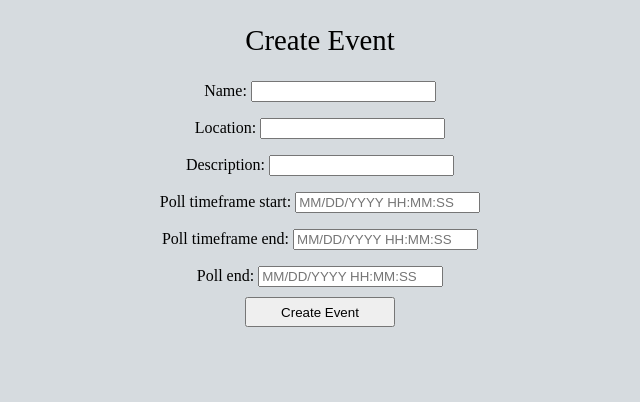
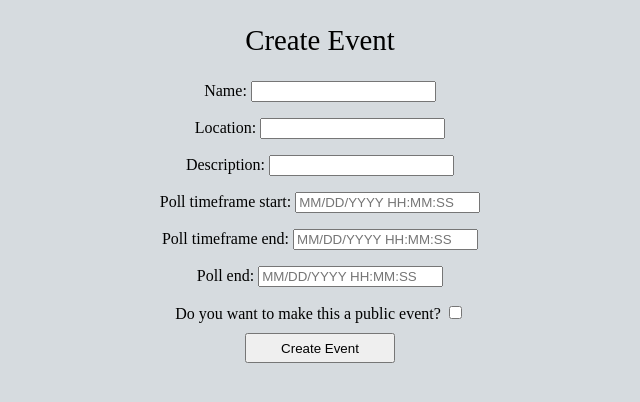
Before and after one commit to streddy/scheduleUs, a Django app: page /create_event/ in a window 1280 px wide. Shown: the top 402 px of the page, without its empty margins (320-960 px from the left). Run offline with Django 3.2, Linux system fonts and the light colour scheme.

Commit message:
public/private events + invite friends

```diff
--- a/scheduleUs/forms.py
+++ b/scheduleUs/forms.py
@@ -19,4 +19,7 @@ class EventCreationForm(forms.ModelForm):
 
     class Meta:
         model = Event
-        fields = ('name', 'location', 'description', 'poll_timeframe_start', 'poll_timeframe_end', 'poll_end')
+        fields = ('name', 'location', 'description', 'poll_timeframe_start', 'poll_timeframe_end', 'poll_end', 'is_public')
+        labels = {
+            "is_public": "Do you want to make this a public event?"
+        }
--- a/scheduleUs/models.py
+++ b/scheduleUs/models.py
@@ -4,6 +4,7 @@ class Event(models.Model):
     organizer = models.ForeignKey('users.Profile', on_delete=models.CASCADE)
     name = models.CharField(max_length=30)
     location = models.CharField(max_length=50)
+    is_public = models.BooleanField(default=False)
     description = models.CharField(max_length=150, blank=True, null=True)
     start_time = models.DateTimeField(blank=True, null=True)
     end_time = models.DateTimeField(blank=True, null=True)
@@ -16,6 +17,7 @@ class Event(models.Model):
 class UserInvited(models.Model):
     invited_user = models.ForeignKey('users.Profile', on_delete=models.CASCADE)
     event = models.ForeignKey(Event, on_delete=models.CASCADE)
+    is_invited = models.BooleanField(verbose_name="Invite?", default=False)
 
     class Meta:
         unique_together = (("invited_user", "event"),)
--- a/scheduleUs/views.py
+++ b/scheduleUs/views.py
@@ -1,10 +1,12 @@
 from .forms import EventCreationForm
+from django.forms import modelformset_factory
 from django.shortcuts import render, redirect
 from django.http import HttpResponse
 from django.template import loader
 from django.urls import reverse, reverse_lazy
 from django.views.generic.edit import DeleteView, UpdateView
-from .models import Event
+from .models import Event, UserInvited
+from users.models import Friends
 
 # EVENT VIEWS
 def create_event(request):
@@ -21,10 +23,30 @@ def create_event(request):
     return render(request, 'create_event.html', {'event_form': form})
 
 def invite_users(request, event_id):
-    template = loader.get_template('invite_users.html')
-    curr_event = Event.objects.get(id=event_id)
-    context = {'event' : curr_event,}
-    return HttpResponse(template.render(context, request))
+    friends = Friends.objects.filter(initiator=request.user)
+    invited_event = Event.objects.get(id=event_id)
+
+    if not UserInvited.objects.filter(event=invited_event):
+        for friend in friends:
+            UserInvited.objects.create(invited_user=friend.friend, event=invited_event)
+
+    potential_invites = UserInvited.objects.filter(event=invited_event)
+    friend_formset = modelformset_factory(UserInvited, fields=['is_invited'], extra=0)
+    form = friend_formset(queryset=potential_invites)
+
+    if request.method == 'POST':
+        form = friend_formset(request.POST)
+        if form.is_valid():
+            decisions = form.save(commit=False)
+            for decision in decisions:
+                if decision.is_invited:
+                    decision.save()
+
+            UserInvited.objects.filter(event=invited_event, is_invited=0).delete()
+            return redirect('dashboard')
+
+    context = {'event' : invited_event, 'invite_form' : form}
+    return render(request, 'invite_users.html', context)
 
 def event_page(request, event_id):
     template = loader.get_template('event_page.html')
@@ -57,5 +79,5 @@ class EventDelete(DeleteView):
 class EventUpdate(UpdateView):
     model = Event
     template_name = 'event_update_form.html'
-    fields = ('name', 'location', 'description', 'poll_timeframe_start', 'poll_timeframe_end', 'poll_end')
+    fields = ('name', 'location', 'description', 'poll_timeframe_start', 'poll_timeframe_end', 'poll_end', 'is_public')
     success_url = reverse_lazy('dashboard')
--- a/templates/event_page.html
+++ b/templates/event_page.html
@@ -30,6 +30,11 @@
 <p> Organizer : {{event.organizer.username}}</p>
 <p> Location : {{event.location}}</p>
 <p> Event Description : {{event.description}}</p>
+{% if event.is_public %}
+    <p>This is a public event</p>
+{% else %}
+    <p>This is a private event</p>
+{% endif %}
 <br><br>
 <form action = "{% url 'event_confirm_delete' event.pk %}" method = "post">{% csrf_token %}
   <p> Do you want to delete {{event.name}}?</p>
```
Also changed, not shown: templates/invite_users.html (+16 -7 lines).
